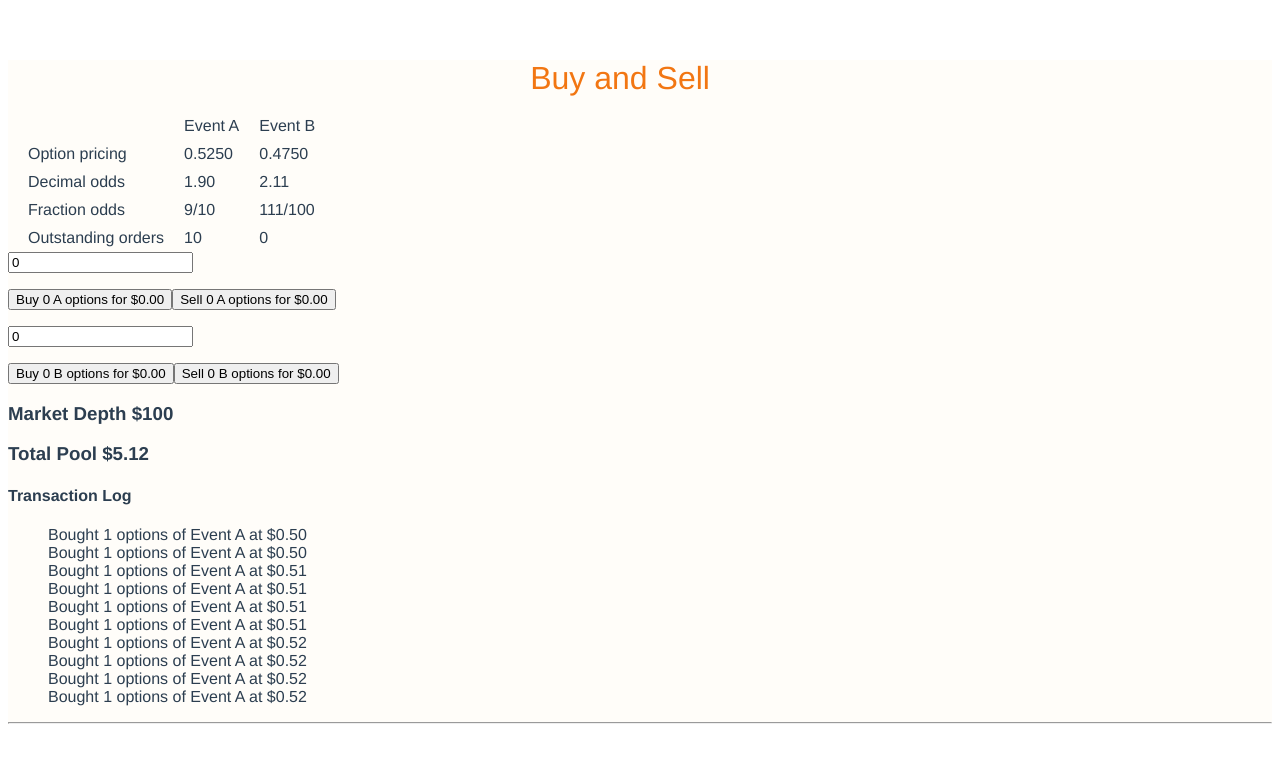
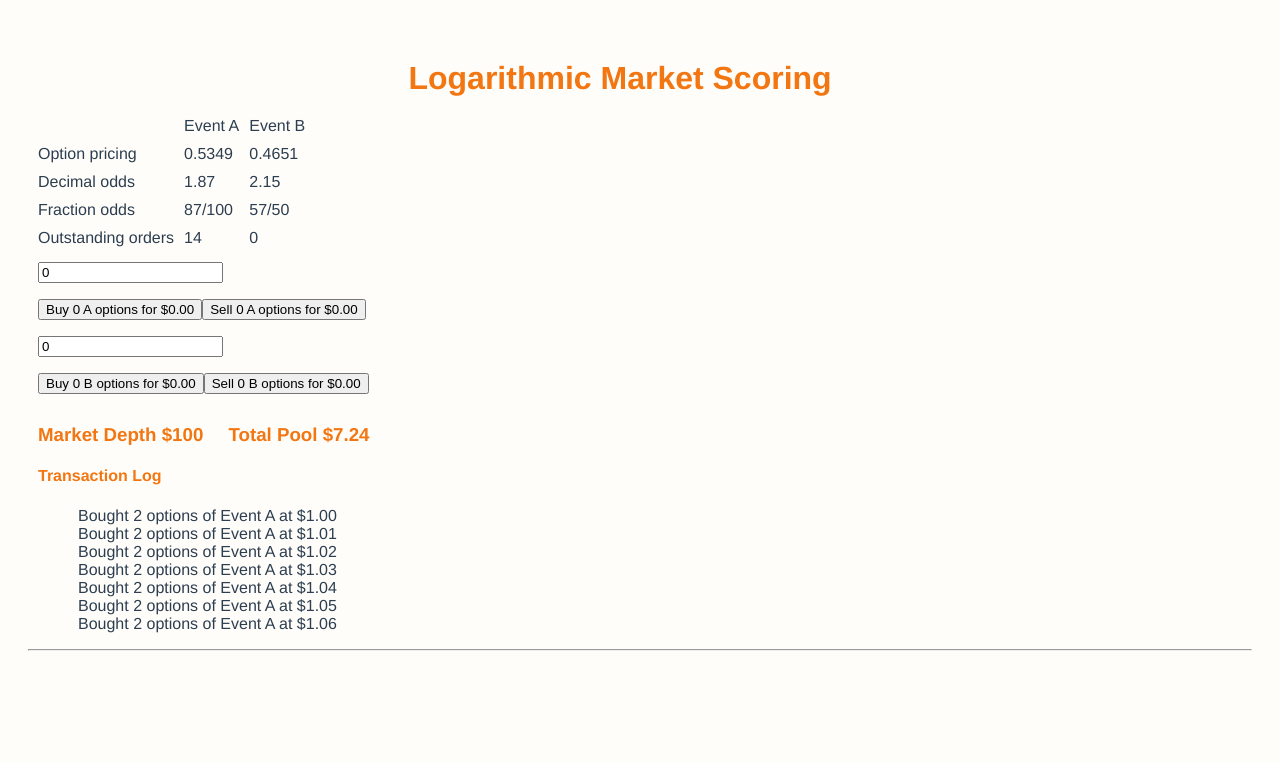
Before and after one commit to traghav/marketmaker, a Vue app: page / in a window 1280 px wide. Shown: the top 762 px of the page. Built offline with nearby package versions, Linux system fonts and the light colour scheme; a web font is replaced by a local one.

Commit message:
Styled Bugs

```diff
--- a/src/App.vue
+++ b/src/App.vue
@@ -10,6 +10,7 @@
 import HelloWorld from './components/HelloWorld'
 import Vanilla from './components/Vanilla'
 import './assets/font-awesome-4.7.0/css/font-awesome.css'
+import './assets/style.css'
 export default {
   name: 'App',
   components: {
@@ -27,7 +28,6 @@ export default {
   -moz-osx-font-smoothing: grayscale;
   /*text-align: center;*/
   color: #2c3e50;
-  background: #fffdf9;
   margin-top: 60px;
 }
 </style>
--- /dev/null
+++ b/src/assets/style.css
@@ -0,0 +1,6 @@
+body {
+    background: #fffdf9;
+}
+h1,h2, h3, h4, h5, h6{
+	color: #F27612;
+}
--- a/src/components/Vanilla.vue
+++ b/src/components/Vanilla.vue
@@ -37,7 +37,7 @@
         </tr>
       </table>
     </div>
-
+    <div class="orders">
       <input v-model="orderA" v-on:keypress="isNumber(event)" placeholder="Order Quantity A" v-on:input="dynamicPrice">
 
       <p></p>
@@ -49,9 +49,11 @@
       <p></p>
       <button v-on:click="placeBBuyorder">Buy {{+this.orderB}} B options for ${{dynamicBuyPriceB.toFixed(2)}}</button>
       <button v-on:click="placeBSellorder">Sell {{+this.orderB}} B options  for ${{dynamicSellPriceB.toFixed(2)}}</button>
-
+    </div>
+    <div class="marketInformation">
       <h3>Market Depth ${{b}} </h3>
       <h3>Total Pool ${{totalPool.toFixed(2)}} </h3>
+    </div>
     <div class="transaction">
       <h4 v-if="transactionLog.length>0">Transaction Log</h4>
       <ul id="logs">
@@ -69,7 +71,7 @@ export default {
   name: 'Vanilla',
   data () {
     return {
-        msg: 'Buy and Sell',
+        msg: 'Logarithmic Market Scoring',
         event:'',
         outstandingA: 0,
         outstandingB: 0,
@@ -89,7 +91,7 @@ export default {
   methods: {
     initFunc(){
 
-      this.msg= 'Buy and Sell'
+      this.msg= 'Logarithmic Market Scoring'
       this.outstandingA= 0
       this.outstandingB= 0
       this.orderA=0
@@ -103,8 +105,8 @@ export default {
 
     },
     playScenario(){
-      for (var i = 1; i <= 10; i++) {
-        this.orderA=1;
+      for (var i = 1; i <= 7; i++) {
+        this.orderA=2;
         this.dynamicPrice();
         this.placeABuyorder();
       }
@@ -215,12 +217,8 @@ export default {
 
 <!-- Add "scoped" attribute to limit CSS to this component only -->
 <style scoped>
-h1, h2 {
-  font-weight: normal;
-
-}
-h1 {
-
+.component {
+  margin: 20px;
 }
 .title {
   text-align: center;
@@ -240,10 +238,23 @@ h1 {
   margin-left: 15px;
 }
 .oddsTable table{
-  border-spacing: 20px 0;
+  border-spacing: 10px 0;
 }
 .oddsTable td {
   padding: 5px 0;
+}
+.orders {
+  margin: 10px;
+}
+.marketInformation h3{
+  display: inline;
+  padding: 10px;
+}
+.marketInformation {
+  margin-top: 30px;
+}
+.transaction {
+  margin: 10px;
 }
 .transaction ul {
   list-style-type: none;
```
Lines whose indentation alone changed are shown as unchanged.
